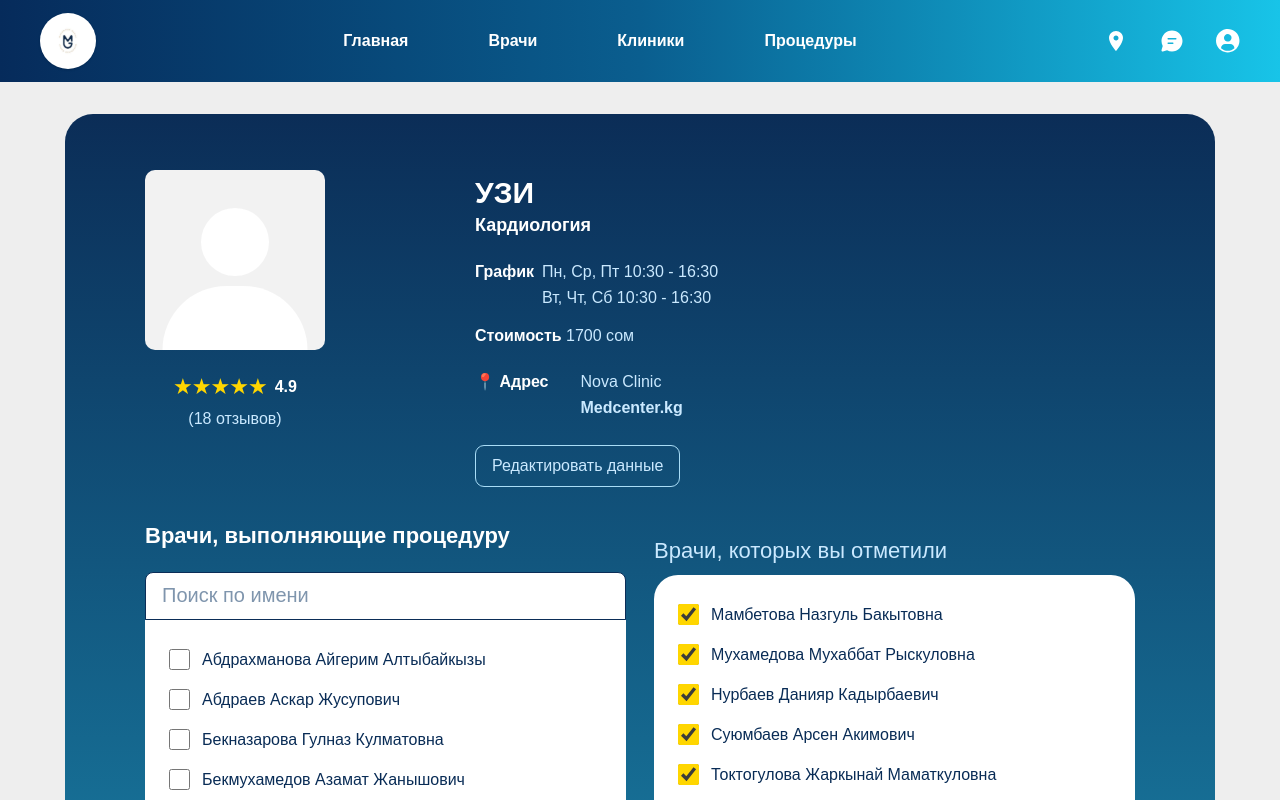
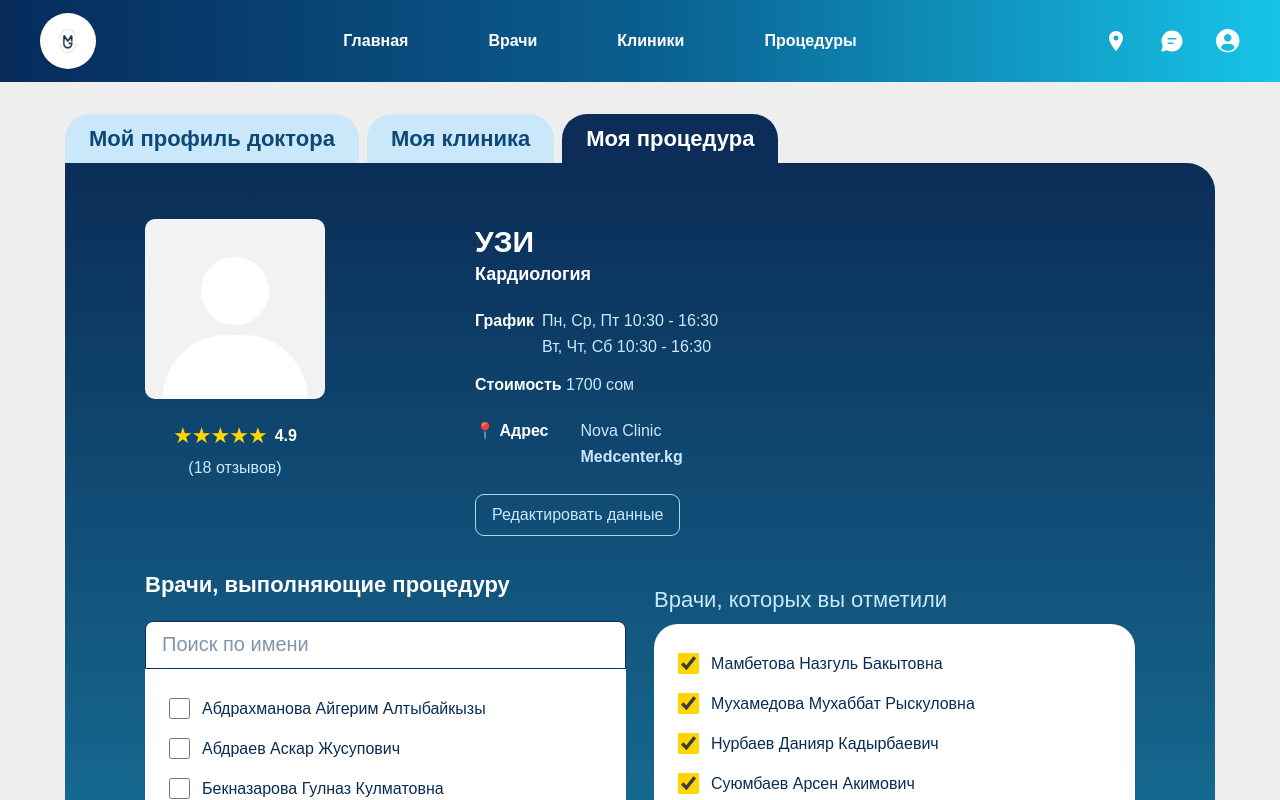
Before and after one commit to raimkulovbaiel1/imbir-next, a Next.js app: page /Procedure-management/1 in a window 1280 px wide. Shown: the top 800 px of the page. Built offline with nearby package versions, Linux system fonts and the light colour scheme.

Commit message:
test procedure-management

```diff
--- a/src/widgets/procedure-management/ui/ProcedureManagement.tsx
+++ b/src/widgets/procedure-management/ui/ProcedureManagement.tsx
@@ -1,6 +1,7 @@
 import ProcedureHeader from "@/entities/ProcedureHeader/ui/ProcedureHeader";
 import ProcedureDoctors from "@/entities/ProcedureDoctors/ui/ProcedureDoctors";
 import ProcedureSchedule from "@/entities/ProcedureSchedule/ui/ProcedureSchedule";
+import DoctorTabs from "@/features/procedure-tabs/ui/DoctorTabs";
 
 interface ProcedureManagementProps {
   procedure: {
@@ -18,17 +19,19 @@ interface ProcedureManagementProps {
 
 const ProcedureManagement = ({ procedure }: ProcedureManagementProps) => {
   return (
-    <section className="rounded-[16px] bg-gradient-to-b from-[#0B2D57] to-[#24B5D6] px-4 py-6 sm:rounded-[24px] sm:px-8 sm:py-10 md:rounded-[28px] md:px-20 md:py-14">
+    <div className="w-full">
+      {/* TABS СВЕРХУ */}
+      <DoctorTabs />
+      <section className=" rounded-b-[16px] rounded-tr-[16px] bg-gradient-to-b from-[#0B2D57] to-[#24B5D6] px-4 py-6 sm:rounded-b-[24px] sm:rounded-tr-[24px] sm:px-8 sm:py-10 md:rounded-b-[28px] md:rounded-tr-[28px] md:px-20 md:py-14">
         <ProcedureHeader procedure={procedure} />
-
         <div className="mt-8">
           <ProcedureDoctors />
         </div>
-
         <div className="mt-8">
           <ProcedureSchedule />
         </div>
       </section>
+    </div>
   );
 };
 
```
Lines whose indentation alone changed are shown as unchanged.
